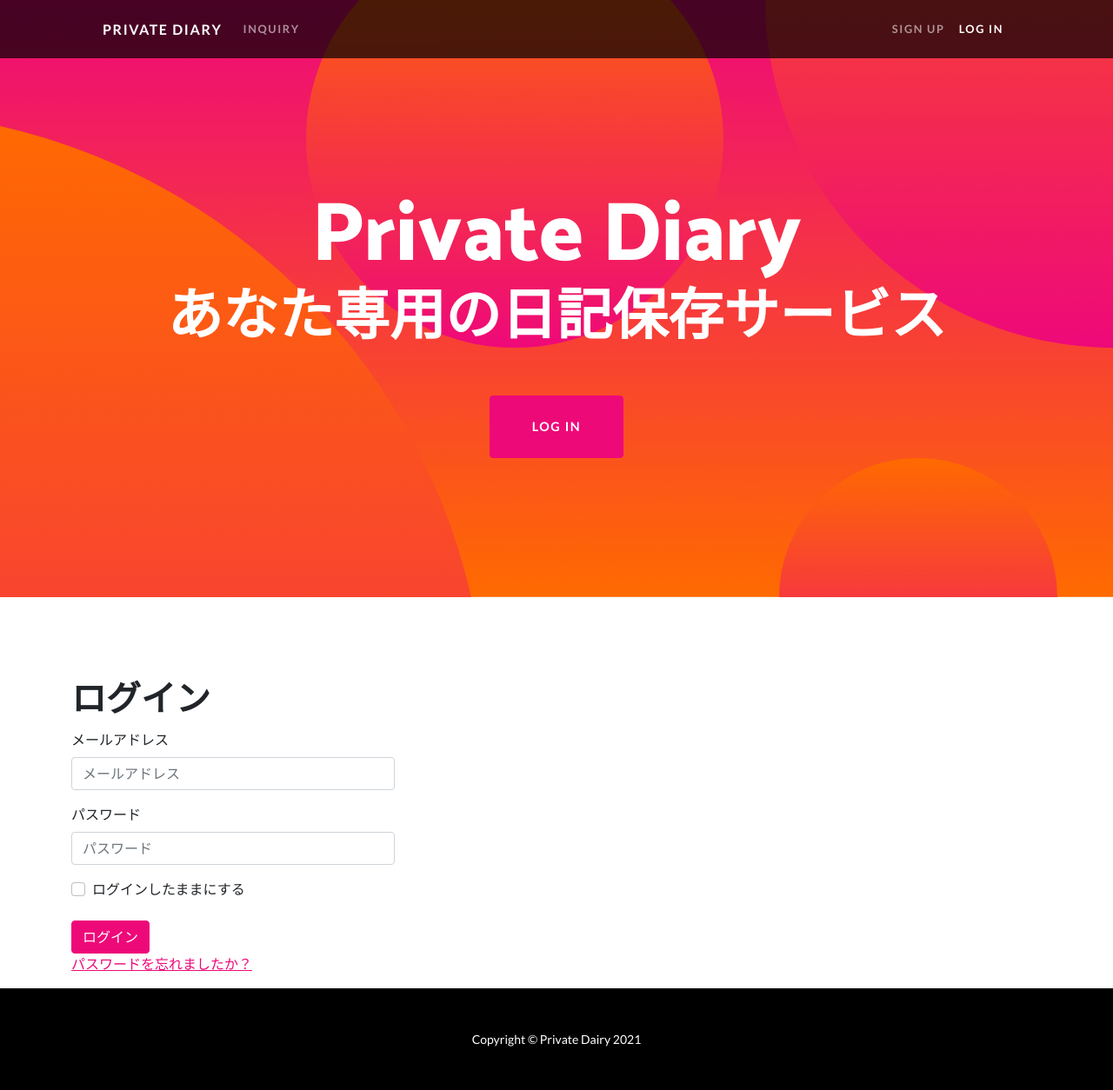
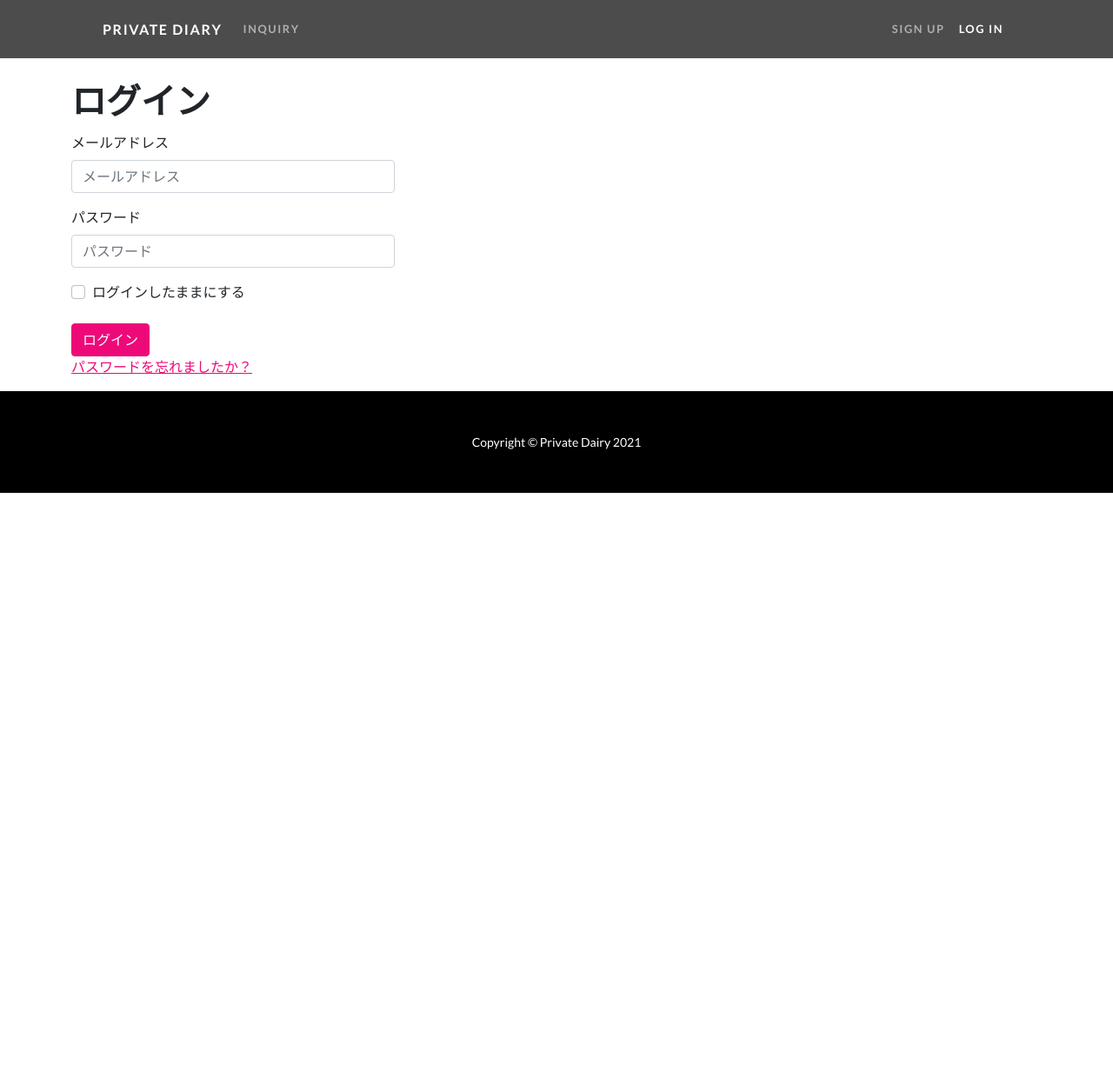
Before and after one commit to RyuGotoo/private_diary, a Django app: page /accounts/login/ in a window 1280 px wide. Shown: the whole page at 87% size. After the commit the page ends 567 px from the top, so only its background shows below. Run offline with Django 3.2, Linux system fonts and the light colour scheme; some libraries are stand-ins or nearby versions.

Commit message:
fix: fix html

```diff
--- a/private_diary/diary/templates/base.html
+++ b/private_diary/diary/templates/base.html
@@ -7,7 +7,7 @@
   <meta name="viewport" content="width=device-width, initial-scale=1, shrink-to-fit=no">
   <meta name="description" content="">
   <meta name="author" content="">
-  <title>{% block title %}{% endblock title %}</title>
+  <title>{% block title %}{% endblock %}</title>
   <link rel="icon" type="image/x-icon" href="{% static 'assets/favicon.ico' %}" />
 
   <!-- Font Awesome icons (free version)-->
@@ -22,7 +22,7 @@
 
   <!-- My style -->
   <link rel="stylesheet" type="text/css" href="{% static 'css/mystyle.css' %}">
-  {% block head %}{% endblock head %}
+  {% block head %}{% endblock %}
 </head>
 
 <body>
@@ -37,26 +37,26 @@
         <div class="collapse navbar-collapse" id="navbarResponsive">
           <ul class="navbar-nav me-auto">
             <li class="nav-item">
-              <a class="nav-link {% block active_inquiry %}{% endblock %}" href={% url 'diary:inquiry' %}>INQUIRY</a>
+              <a class="nav-link {% block active_inquiry %}{% endblock %}" href="{% url 'diary:inquiry' %}">INQUIRY</a>
             </li>
             {% if user.is_authenticated %}
             <li class="nav-item">
               <a class="nav-link
-                {% block active_diary_list %}{% endblock %}" href="{% url 'diary:diary_list' %}">DIARY LIST</a>
+              {% block active_diary_list %}{% endblock %}" href="{% url 'diary:diary_list' %}">DIARY LIST</a>
             </li>
             {% endif %}
           </ul>
           <ul class="navbar-nav ms-auto">
             {% if user.is_authenticated %}
             <li class="nav-item">
-              <a class="nav-link" href="{% url "account_logout" %}">Log Out</a>
+              <a class="nav-link" href="{% url 'account_logout' %}">Log Out</a>
             </li>
             {% else %}
             <li class="nav-item">
-              <a class="nav-link {% block active_signup %}{% endblock %}" href="{% url "account_signup" %}">Sign Up</a>
+              <a class="nav-link {% block active_signup %}{% endblock %}" href="{% url 'account_signup' %}">Sign Up</a>
             </li>
             <li class="nav-item">
-              <a class="nav-link {% block active_login %}{% endblock %}" href="{% url "account_login" %}">Log In</a>
+              <a class="nav-link {% block active_login %}{% endblock %}" href="{% url 'account_login' %}">Log In</a>
             </li>
             {% endif %}
           </ul>
@@ -64,21 +64,7 @@
       </div>
     </nav>
 
-    {% block header %}
-    <header class="masthead text-center text-white">
-      <div class="masthead-content">
-        <div class="container">
-          <h1 class="masthead-heading mb-0">Private Diary</h1>
-          <h2 class="masthead-subheading mb-0">あなた専用の日記保存サービス</h2>
-          <a href="{% url "account_login" %}" class="btn btn-primary btn-xl rouded-pill mt-5">LOG IN</a>
-        </div>
-      </div>
-      <div class="bg-circle-1 bg-circle"></div>
-      <div class="bg-circle-2 bg-circle"></div>
-      <div class="bg-circle-3 bg-circle"></div>
-      <div class="bg-circle-4 bg-circle"></div>
-    </header>
-    {% endblock header %}
+    {% block header%}{% endblock %}
 
     {% if messages %}
     <div class="container my-div-style">
@@ -94,7 +80,7 @@
     </div>
     {% endif %}
 
-    {% block contents %}{% endblock contents %}
+    {% block contents%}{% endblock %}
 
     <!-- Footer -->
     <footer class="py-5 bg-black">
--- a/private_diary/diary/templates/index.html
+++ b/private_diary/diary/templates/index.html
@@ -9,7 +9,7 @@
     <div class="container">
       <h1 class="masthead-heading mb-0">Private Diary</h1>
       <h2 class="masthead-subheading mb-0">あなた専用の日記保存サービス</h2>
-      <a href="#" class="btn btn-primary btn-xl rounded-pill mt-5">LOG IN</a>
+      <a href="{% url 'account_login' %}" class="btn btn-primary btn-xl rounded-pill mt-5">LOG IN</a>
     </div>
   </div>
   <div class="bg-circle-1 bg-circle"></div>
```
